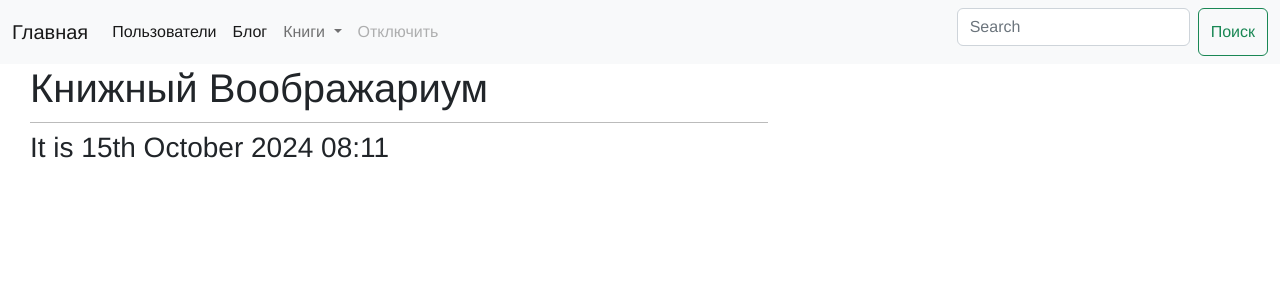
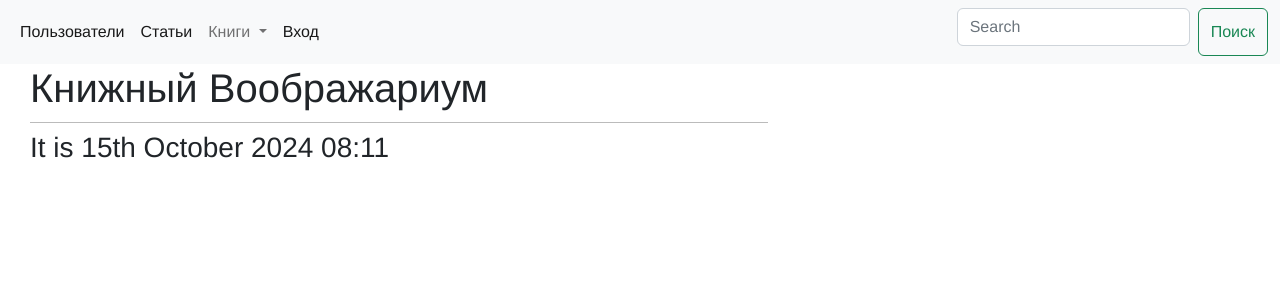
Before and after one commit to Krushovice/djangowebsite, a Django app: page / in a window 1280 px wide. Shown: the top 300 px of the page. Run offline with Django 5.2, Linux system fonts and the light colour scheme.

Commit message:
add flexible navbar for each page

```diff
--- a/mysite/templates/components/navbar.html
+++ b/mysite/templates/components/navbar.html
@@ -1,17 +1,23 @@
 <nav class="navbar navbar-expand-lg bg-light">
   <div class="container-fluid">
-    <a class="navbar-brand" href="#">Главная</a>
+        {% if not request.path == '/' %}
+      <a class="navbar-brand" href="{% url 'index' %}">Главная</a>
+    {% endif %}
     <button class="navbar-toggler" type="button" data-bs-toggle="collapse" data-bs-target="#navbarSupportedContent" aria-controls="navbarSupportedContent" aria-expanded="false" aria-label="Toggle navigation">
       <span class="navbar-toggler-icon"></span>
     </button>
     <div class="collapse navbar-collapse" id="navbarSupportedContent">
       <ul class="navbar-nav me-auto mb-2 mb-lg-0">
+        {% if not request.path == '/users/' %}
         <li class="nav-item">
           <a class="nav-link active" aria-current="page" href="{% url 'user:users_index' %}">Пользователи</a>
         </li>
+        {% endif %}
+        {% if not request.path == '/posts/' %}
         <li class="nav-item">
-          <a class="nav-link active" href="{% url 'post:posts_index' %}">Блог</a>
+          <a class="nav-link active" href="{% url 'post:posts_index' %}">Статьи</a>
         </li>
+        {% endif %}
         <li class="nav-item dropdown">
             <a class="nav-link dropdown-toggle" href="#" role="button" data-bs-toggle="dropdown" aria-expanded="false">
               Книги
@@ -24,7 +30,7 @@
           </ul>
         </li>
         <li class="nav-item">
-          <a class="nav-link disabled">Отключить</a>
+          <a class="nav-link active">Вход</a>
         </li>
       </ul>
       <form class="d-flex" role="search">
```
